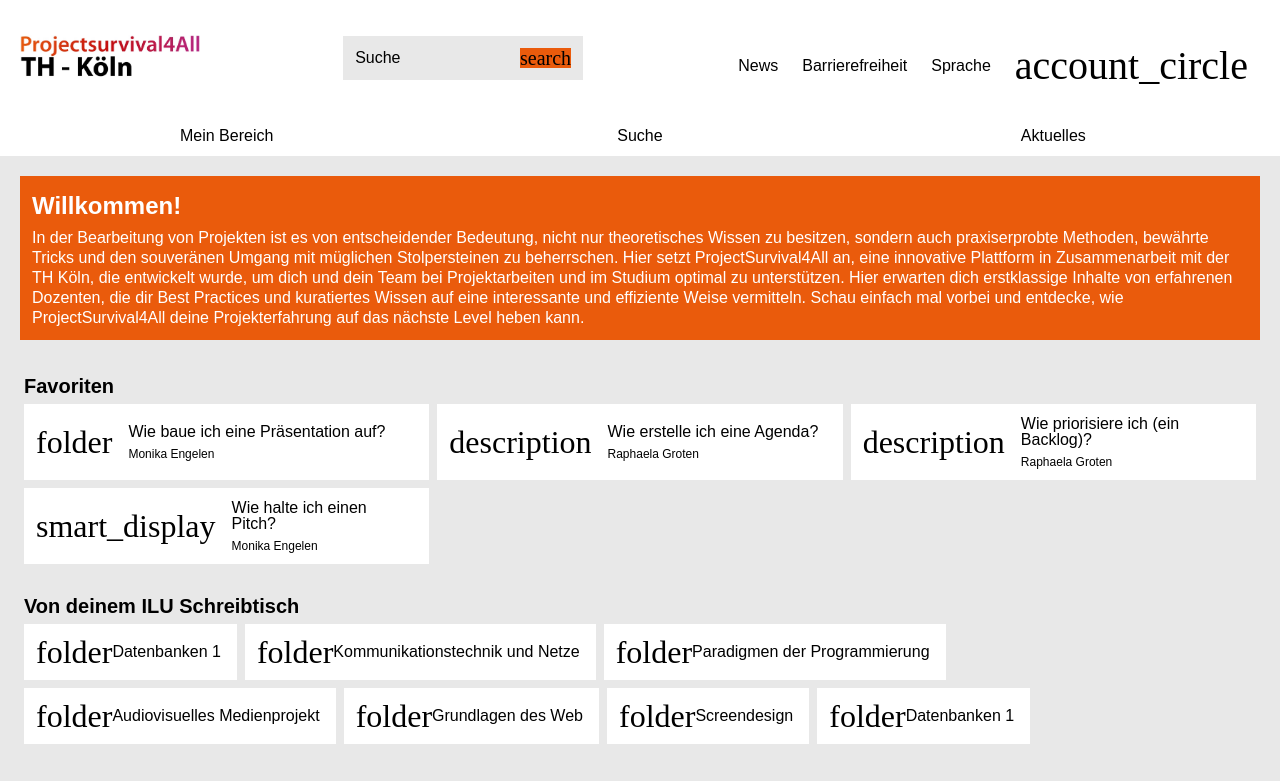
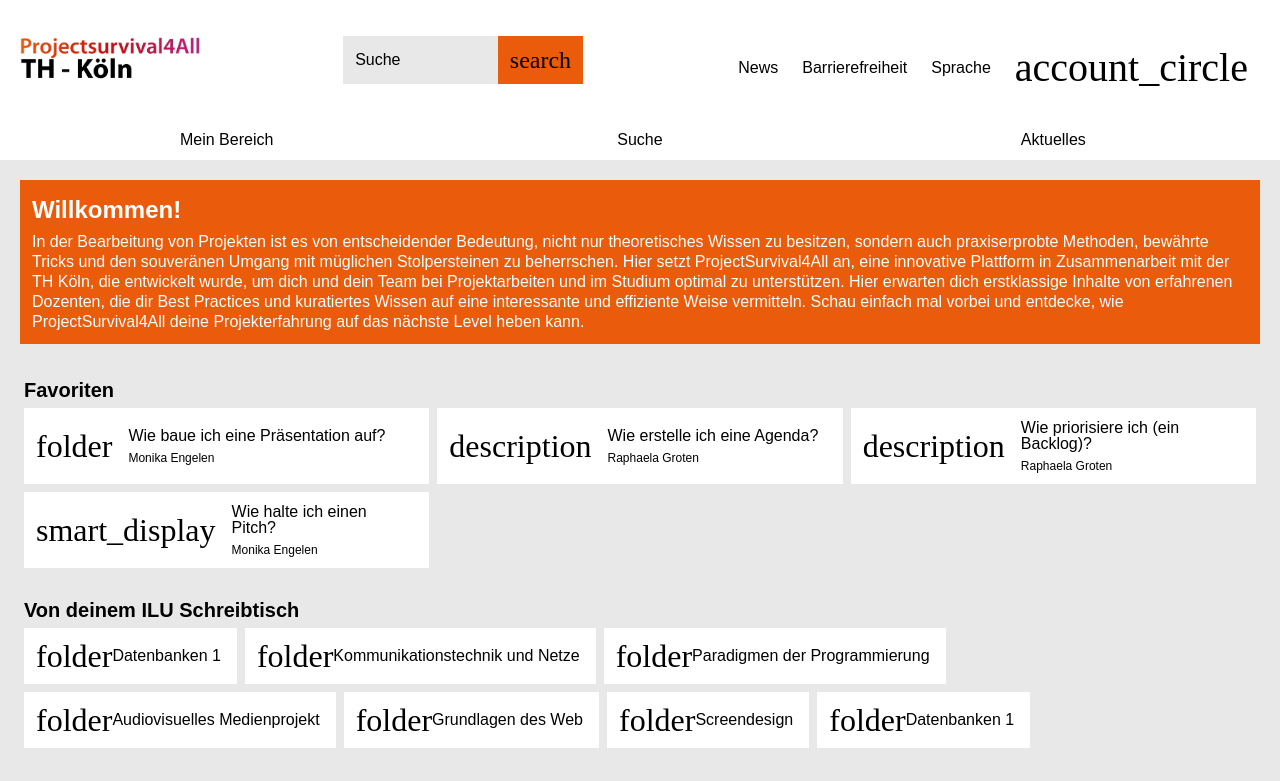
Before and after one commit to mi-classroom/fd-html-und-css-miahenri, a website: page index.html in a window 1280 px wide. Shown: the top 781 px of the page. Drawn offline with Linux system fonts and the light colour scheme; a web font is replaced by a local one.

Commit message:
Searchbar fixed

```diff
--- a/assets/styles/components.css
+++ b/assets/styles/components.css
@@ -160,11 +160,15 @@
           display: flex;
           width: 15rem;
           justify-content: space-between;
-          padding: var(--s);
           margin: var(--l) auto;
           background-color: var(--color-light);
 
+          p {
+            padding: var(--s);
+          }
+
           .icon {
+            padding: var(--s);
             background-color: var(--color-orange);
           }
         }
@@ -186,13 +190,13 @@
   }
 }
 
-@media screen and (width <= 900px){
+@media screen and (width <= 1000px){
   .main-header nav .search-bar {
     display: none;
   }
 }
 
-@media screen and (width >= 900px){
+@media screen and (width >= 1000px){
   main .search-bar {
     display: none;
   }
@@ -221,25 +225,36 @@
     padding-left: var(--s);
   }
 
+  /* stylelint-disable-next-line no-descending-specificity */
   ul{
     padding-top: var(--quat);
     padding-bottom: var(--s);
     margin-left: var(--s);
 
+    /* stylelint-disable-next-line no-descending-specificity */
     li{
       padding-top: var(--quat);
     }
   }
 }
 
+/* stylelint-disable-next-line no-descending-specificity */
 .search-bar {
   display: flex;
   max-width: 25rem;
+  align-items: center;
   justify-content: space-between;
+  padding: 0;
   margin: var(--l) auto;
   background-color: var(--color-lightest);
 
+  p {
+    padding: var(--s);
+  }
+
+  /* stylelint-disable-next-line no-descending-specificity */
   .icon {
+    padding:  var(--s);
     background-color: var(--color-orange);
   }
 }
--- a/index.html
+++ b/index.html
@@ -22,7 +22,7 @@
             </a>
             <nav class = "search-bar">
                 <p>Suche</p>
-                <span class = "icon icon-l">search</span>
+                <span class = "icon icon-xl">search</span>
             </nav>
             <span class="menu-replacement">
                 <ul>
@@ -32,7 +32,7 @@
                     <li><span class = "icon icon-xxxl">account_circle</span></li>
                 </ul>
             </span>
-            <span class="icon icon-xxl">menu</span>
+            <button class="icon icon-xxl" data-js-main-menu-trigger>menu</button>
         </nav>
         <ul>
             <li>Mein Bereich</li>
@@ -44,7 +44,7 @@
     <main>
         <nav class = "search-bar">
             <p>Suche</p>
-            <span class = "icon icon-l">search</span>
+            <span class = "icon icon-xl">search</span>
         </nav>
 
         <section class="willkommen">
```
Also changed, not shown: assets/scripts/main.js (added, +9 -0 lines), 1 other file.
